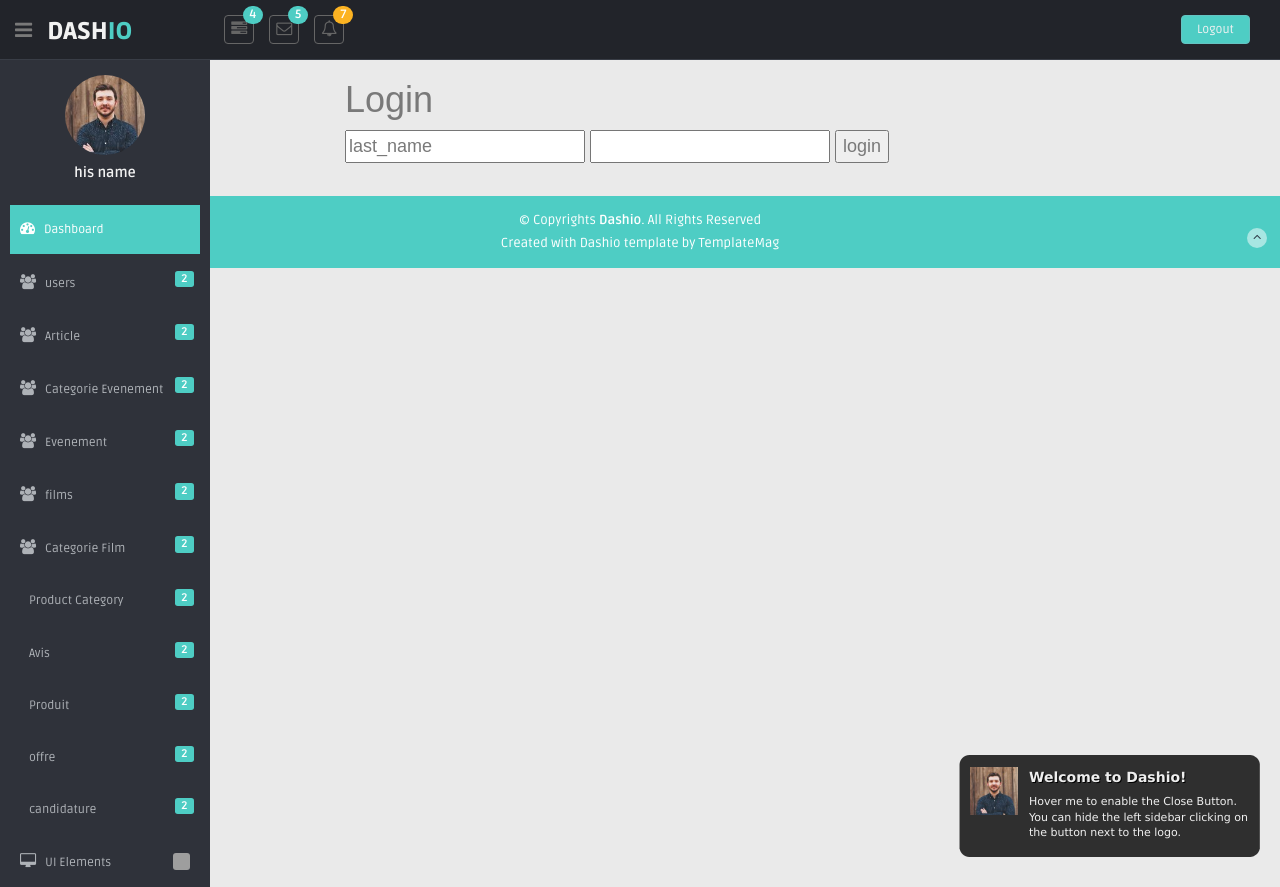
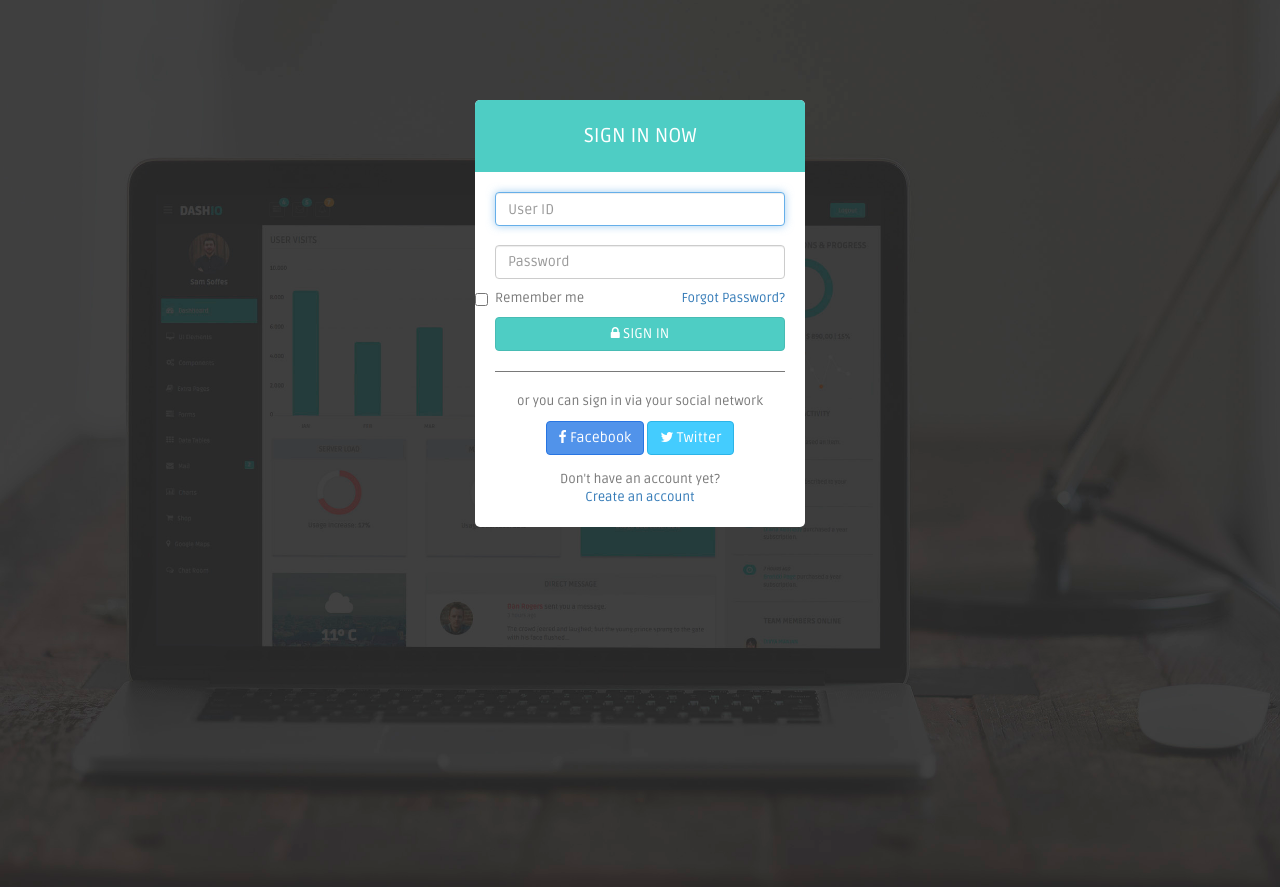
Before and after one commit to ilyesnasraoui/pidev-web-, a Symfony app: template Nouveau dossier/templates/security/login.html.twig in a window 1280 px wide. Run offline with Twig, Linux system fonts and the light colour scheme; the template is opened without the code that fills it, so the values that code supplies are empty; some libraries are stand-ins or nearby versions; grey boxes are pictures that could not be loaded.

Commit message:
some modification with users
aj

```diff
--- a/Nouveau dossier/src/Controller/SecurityController.php
+++ b/Nouveau dossier/src/Controller/SecurityController.php
@@ -34,8 +34,11 @@ class SecurityController extends AbstractController
      */
     public function home(Request  $request ,AuthenticationUtils $utils): \Symfony\Component\HttpFoundation\Response
     {
-
+        $user = $this->get('security.token_storage')->getToken()->getUser();
+        //$user->getUsername();
+        if($user->getRole()=="client")
         return $this->render('index.html.twig');
+        return $this->render('base.html.twig');
 
     }
 
--- a/Nouveau dossier/templates/base.html.twig
+++ b/Nouveau dossier/templates/base.html.twig
@@ -250,7 +250,7 @@
                 <!-- sidebar menu start-->
                 <ul class="sidebar-menu" id="nav-accordion">
                     <p class="centered"><a href="profile.html"><img src="img/ui-sam.jpg" class="img-circle" width="80"></a></p>
-                    <h5 class="centered">his name</h5>
+                    <h5 class="centered"> {% if app.user %}{{  app.user.username  }} {% endif %}</h5>
                     <li class="mt">
                         <a class="active" href="index.html">
                             <i class="fa fa-dashboard"></i>
--- a/Nouveau dossier/templates/security/login.html.twig
+++ b/Nouveau dossier/templates/security/login.html.twig
@@ -1,25 +1,103 @@
-{% extends 'base.html.twig' %}
+<!DOCTYPE html>
+<html lang="en">
 
-{% block title %}Hello{% endblock %}
+<head>
+    <meta charset="utf-8">
+    <meta name="viewport" content="width=device-width, initial-scale=1.0">
+    <meta name="description" content="">
+    <meta name="author" content="Dashboard">
+    <meta name="keyword" content="Dashboard, Bootstrap, Admin, Template, Theme, Responsive, Fluid, Retina">
+    <title>Dashio - Bootstrap Admin Template</title>
 
-{% block body %}
-    <style>
-        .example-wrapper { margin: 1em auto; max-width: 800px; width: 95%; font: 18px/1.5 sans-serif; }
-        .example-wrapper code { background: #F5F5F5; padding: 2px 6px; }
-    </style>
+    <!-- Favicons -->
+    <link href="img/favicon.png" rel="icon">
+    <link href="img/apple-touch-icon.png" rel="apple-touch-icon">
 
-    <div class="example-wrapper">
-        <h1>Login</h1>
-        {% if error %}
+    <!-- Bootstrap core CSS -->
+    <link href="lib/bootstrap/css/bootstrap.min.css" rel="stylesheet">
+    <!--external css-->
+    <link href="lib/font-awesome/css/font-awesome.css" rel="stylesheet" />
+    <!-- Custom styles for this template -->
+    <link href="css/style.css" rel="stylesheet">
+    <link href="css/style-responsive.css" rel="stylesheet">
+
+    <!-- =======================================================
+      Template Name: Dashio
+      Template URL: https://templatemag.com/dashio-bootstrap-admin-template/
+      Author: TemplateMag.com
+      License: https://templatemag.com/license/
+    ======================================================= -->
+</head>
+
+<body>
+<!-- **********************************************************************************************************************************************************
+    MAIN CONTENT
+    *********************************************************************************************************************************************************** -->
+<div id="login-page">
+    <div class="container">
+        <form class="form-login" action="{{ path('login') }}" method="post">
+            <h2 class="form-login-heading">sign in now</h2>
+            {% if error %}
             //<span class="'error">{{ error.messageKey }}</span>
-        {% endif %}
-        <form action="{{ path('login') }}" method="post">
-            <input type="text" name="_username" value={{ "last_name" }}>
-            <input type="password" name="_password">
-            <button  type="submit">login</button>
+            {% endif %}
+            <div class="login-wrap">
+                <input type="text" name="_username" class="form-control" placeholder="User ID" autofocus>
+                <br>
+                <input type="password" name="_password" class="form-control" placeholder="Password">
+                <label class="checkbox">
+                    <input type="checkbox" value="remember-me"> Remember me
+                    <span class="pull-right">
+            <a data-toggle="modal" href="login.html#myModal"> Forgot Password?</a>
+            </span>
+                </label>
+                <button class="btn btn-theme btn-block" type="submit"><i class="fa fa-lock"></i> SIGN IN</button>
+                <hr>
+                <div class="login-social-link centered">
+                    <p>or you can sign in via your social network</p>
+                    <button class="btn btn-facebook" type="submit"><i class="fa fa-facebook"></i> Facebook</button>
+                    <button class="btn btn-twitter" type="submit"><i class="fa fa-twitter"></i> Twitter</button>
+                </div>
+                <div class="registration">
+                    Don't have an account yet?<br/>
+                    <a class="" href="#">
+                        Create an account
+                    </a>
+                </div>
+            </div>
+            <!-- Modal -->
+            <div aria-hidden="true" aria-labelledby="myModalLabel" role="dialog" tabindex="-1" id="myModal" class="modal fade">
+                <div class="modal-dialog">
+                    <div class="modal-content">
+                        <div class="modal-header">
+                            <button type="button" class="close" data-dismiss="modal" aria-hidden="true">&times;</button>
+                            <h4 class="modal-title">Forgot Password ?</h4>
+                        </div>
+                        <div class="modal-body">
+                            <p>Enter your e-mail address below to reset your password.</p>
+                            <input type="text" name="email" placeholder="Email" autocomplete="off" class="form-control placeholder-no-fix">
+                        </div>
+                        <div class="modal-footer">
+                            <button data-dismiss="modal" class="btn btn-default" type="button">Cancel</button>
+                            <button class="btn btn-theme" type="button">Submit</button>
+                        </div>
+                    </div>
+                </div>
+            </div>
+            <!-- modal -->
+        </form>
+    </div>
+</div>
+<!-- js placed at the end of the document so the pages load faster -->
+<script src="lib/jquery/jquery.min.js"></script>
+<script src="lib/bootstrap/js/bootstrap.min.js"></script>
+<!--BACKSTRETCH-->
+<!-- You can use an image of whatever size. This script will stretch to fit in any screen size.-->
+<script type="text/javascript" src="lib/jquery.backstretch.min.js"></script>
+<script>
+    $.backstretch("img/login-bg.jpg", {
+        speed: 500
+    });
+</script>
+</body>
 
-
-        </form>
-
-    </div>
-{% endblock %}
+</html>
--- a/Nouveau dossier/templates/users/index.html.twig
+++ b/Nouveau dossier/templates/users/index.html.twig
@@ -1,3 +1,4 @@
+
 {% extends 'base.html.twig' %}
 
 {% block title %}Users index{% endblock %}
```
Also changed, not shown: Nouveau dossier/src/Controller/UsersController.php (+8 -1 lines), Nouveau dossier/templates/Error.html.twig (added, +59 -0 lines).
